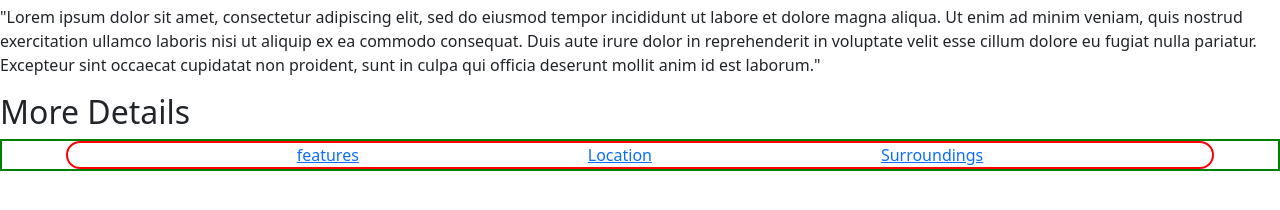
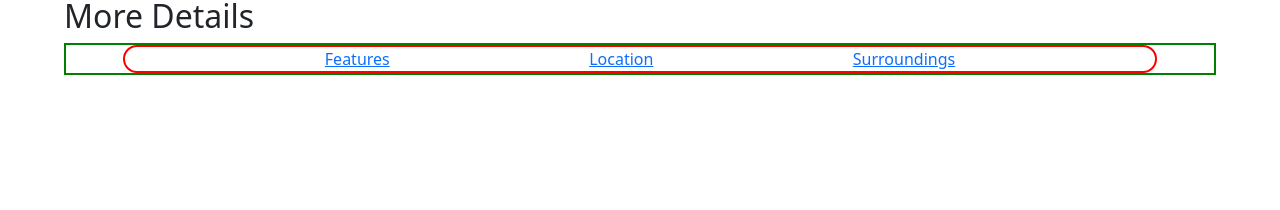
Before and after one commit to juansesu3/MiravalleV2, a React (Create React App) app: page /templated in a window 1280 px wide. Shown: the part 1100-1310 px from the top of the page. After the commit the page ends 1271 px from the top, so only its background shows below. Built offline with nearby package versions, Linux system fonts and the light colour scheme.

Commit message:
advanced with second routes

```diff
--- /dev/null
+++ b/src/app-router/AppRouterSubCompStyles.js
@@ -0,0 +1 @@
+import styled from "styled-components";
--- /dev/null
+++ b/src/app-router/AppSouterSubComp.js
@@ -0,0 +1,27 @@
+import React from "react";
+import { BrowserRouter, Routes, Route, Link } from "react-router-dom";
+
+import Location from "../components/templated_house/sub-components/location/Location";
+import Surroundings from "../components/templated_house/sub-components/surroundings/Surroundings";
+import Features from "../components/templated_house/sub-components/features/features";
+
+
+
+
+
+const AppSouterSubComp = () => {
+    return (
+        <>
+            <BrowserRouter>
+                <Routes>
+                    <Route path="features" element={<Features/>} />
+                    <Route path="location" element={<Location />} />
+                    <Route path="surroundings" element={<Surroundings/>} />
+
+                </Routes>
+            </BrowserRouter>
+        </>
+    );
+};
+
+export default AppSouterSubComp;
--- a/src/components/templated_house/TemplatedV1.js
+++ b/src/components/templated_house/TemplatedV1.js
@@ -2,7 +2,11 @@ import React from 'react'
 import { Container } from 'react-bootstrap';
 import Carousel from 'react-bootstrap/Carousel';
 import { Link } from 'react-router-dom';
-import {ContainerDetails, Father, ContainerDesign} from './styles';
+import {ContainerDetails, Father, ContainerDesign, ContSubComp} from './styles';
+import Features from '././sub-components/features/features';
+import Location from '././sub-components/location/Location';
+import Surroundings from './sub-components/surroundings/Surroundings'
+import AppSouterSubComp from '././../../app-router/AppSouterSubComp'
 
 const TemplatedV1 = () => {
   return (
@@ -49,16 +53,20 @@ const TemplatedV1 = () => {
       <h2>More Details</h2>
       </div>
       <ContainerDesign>
+
+
       <ContainerDetails>
 
-          <span><Link to="/features" >features</Link></span>
-          <span><Link to="/location" >Location</Link></span>
-          <span><Link to="/surroundings" >Surroundings</Link></span>
+<span><Link to="/features" >Features</Link></span>
+<span><Link to="/location" >Location</Link></span>
+<span><Link to="/surroundings" >Surroundings</Link></span>
 
 
 
-      </ContainerDetails>
+</ContainerDetails>
+
       </ContainerDesign>
+
     </Father>
 
   )
--- a/src/components/templated_house/styles.js
+++ b/src/components/templated_house/styles.js
@@ -3,7 +3,24 @@ import styled from "styled-components";
 export const Father = styled.div`
 margin-top:3.5rem;
 margin-bottom:6rem;
+margin-left:auto;
+margin-right:auto;
+width:90%;
 `;
+
+
+export const ContainerDesign = styled.div`
+border: 2px solid green;
+
+
+
+`;
+export const ContSubComp = styled.div`
+border: 2px solid blue;
+
+
+`;
+
 export const ContainerDetails =styled.div`
 border: 2px solid red;
 width:90%;
@@ -16,8 +33,3 @@ align-items: center;
 flex-wrap: nowrap;
 
 `;
-
-export const ContainerDesign = styled.div`
-border: 2px solid green;
-
-`;
--- /dev/null
+++ b/src/components/templated_house/sub-components/features/features.js
@@ -0,0 +1,9 @@
+import React from 'react'
+
+const features = () => {
+  return (
+    <div>features</div>
+  )
+}
+
+export default features
--- /dev/null
+++ b/src/components/templated_house/sub-components/location/Location.js
@@ -0,0 +1,9 @@
+import React from 'react'
+
+const Location = () => {
+  return (
+    <div>Location</div>
+  )
+}
+
+export default Location
--- /dev/null
+++ b/src/components/templated_house/sub-components/surroundings/Surroundings.js
@@ -0,0 +1,9 @@
+import React from 'react'
+
+const Surroundings = () => {
+  return (
+    <div>surroundings</div>
+  )
+}
+
+export default Surroundings
```
Also changed, not shown: src/components/templated_house/sub-components/features/styles.js (added), src/components/templated_house/sub-components/location/styles.js (added), src/components/templated_house/sub-components/navbarSubComp/NavbarSubComp.js (added), src/components/templated_house/sub-components/navbarSubComp/styles.js (added), src/components/templated_house/sub-components/surroundings/styles.js (added).
